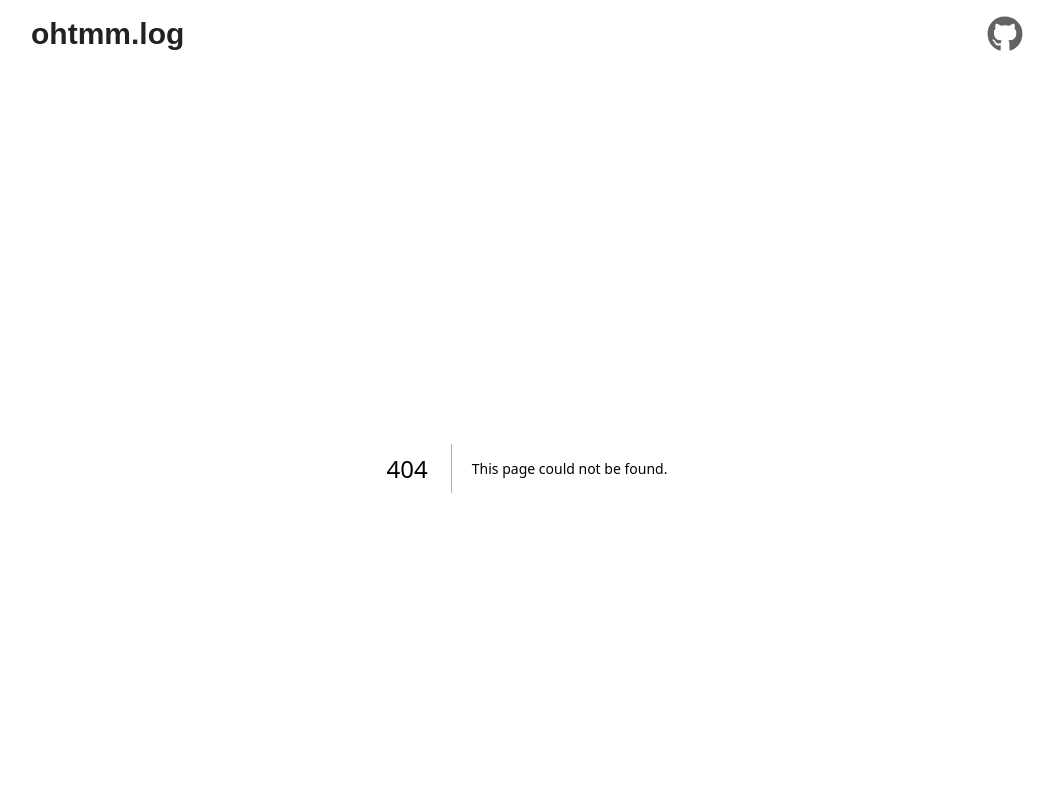
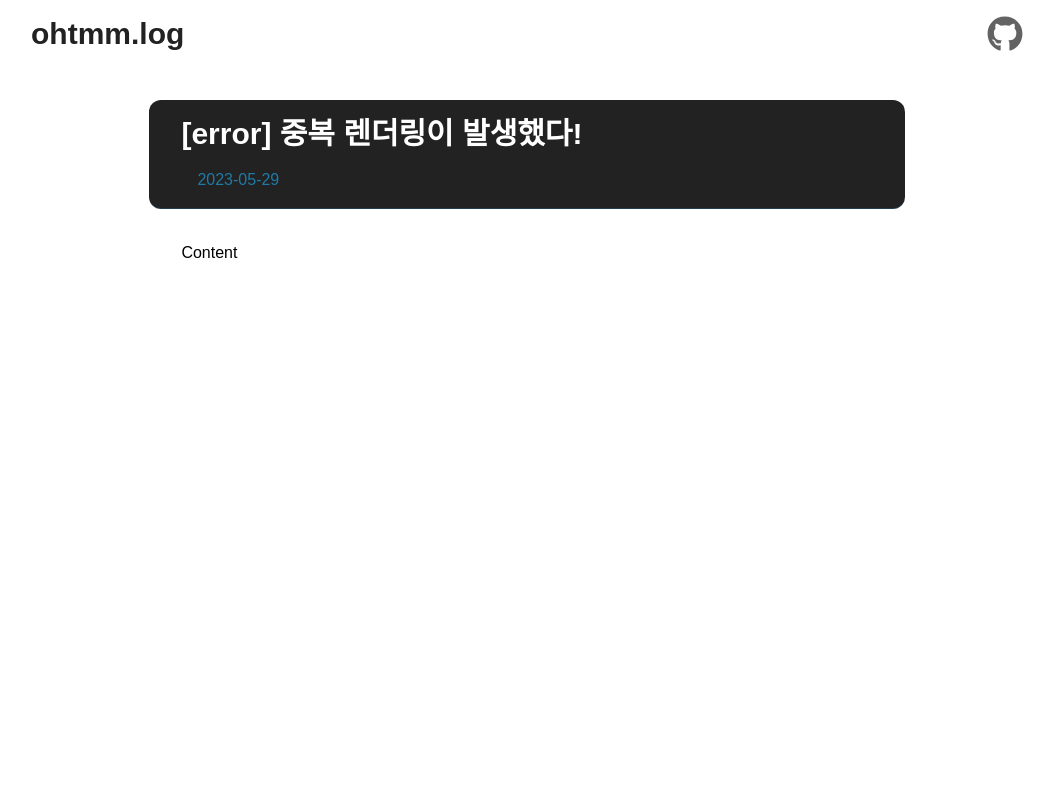
Before and after one commit to ohtmm/ohtmm-log, a Next.js app: page /posts/1 in a window 1280 px wide. Before the commit this address had no page. Shown: the top 800 px of the page, without its empty margins (113-1167 px from the left). Built offline with nearby package versions, Linux system fonts and the light colour scheme.

Commit message:
design: post 라우팅 및 타이틀 컴포넌트 디자인

```diff
--- a/app/components/Post.tsx
+++ /dev/null
@@ -1,10 +0,0 @@
-const Post = () => {
-  return (
-    <div className="p-8 pl-12 border-b border-primary/20 cursor-pointer md:pl-8 hover:text-primary">
-      <h2 className="font-bold text-xl ">[error] 중복 렌더링이 발생했다!</h2>
-      <p>버그가 어떤 이벤트에서 발생하는지 명확하게, 뾰족하게 만들자</p>
-    </div>
-  );
-};
-
-export default Post;
--- /dev/null
+++ b/app/components/PostItem.tsx
@@ -0,0 +1,16 @@
+'use client';
+
+import Link from 'next/link';
+
+const PostItem = ({ id = 1 }: { id?: number }) => {
+  return (
+    <div className="p-8 pl-12 border-b border-primary/20 cursor-pointer md:pl-8 hover:text-primary">
+      <h2 className="font-bold text-xl ">
+        <Link href={`posts/${id}`}>[error] 중복 렌더링이 발생했다!</Link>
+      </h2>
+      <p>버그가 어떤 이벤트에서 발생하는지 명확하게, 뾰족하게 만들자</p>
+    </div>
+  );
+};
+
+export default PostItem;
--- a/app/components/PostList.tsx
+++ b/app/components/PostList.tsx
@@ -1,12 +1,12 @@
-import Post from './Post';
+import PostItem from './PostItem';
 
 const PostList = () => {
   return (
     <div className="w-full">
-      <Post />
-      <Post />
-      <Post />
-      <Post />
+      <PostItem />
+      <PostItem />
+      <PostItem />
+      <PostItem />
     </div>
   );
 };
--- /dev/null
+++ b/app/posts/[id]/components/Content.tsx
@@ -0,0 +1,5 @@
+const Content = () => {
+  return <div className="p-8">Content</div>;
+};
+
+export default Content;
--- /dev/null
+++ b/app/posts/[id]/components/Title.tsx
@@ -0,0 +1,10 @@
+const Title = () => {
+  return (
+    <div className="border-b border-primary/20 p-4 bg-black text-white rounded-xl">
+      <h1 className="pl-4 text-3xl font-bold mb-4">[error] 중복 렌더링이 발생했다!</h1>
+      <p className="pl-8 text-primary/60"> 2023-05-29 </p>
+    </div>
+  );
+};
+
+export default Title;
--- /dev/null
+++ b/app/posts/[id]/layout.tsx
@@ -0,0 +1,8 @@
+export const metadata = {
+  title: 'ohtmm-post',
+  description: 'ohtmm의 개발 포스트',
+};
+
+export default function PostLayout({ children }: { children: React.ReactNode }) {
+  return <div className="w-4/5 mx-auto min-h-screen p-8 md:w-11/12 ">{children}</div>;
+}
--- /dev/null
+++ b/app/posts/[id]/page.tsx
@@ -0,0 +1,13 @@
+import Content from './components/Content';
+import Title from './components/Title';
+
+const Post = () => {
+  return (
+    <div>
+      <Title />
+      <Content />
+    </div>
+  );
+};
+
+export default Post;
```
